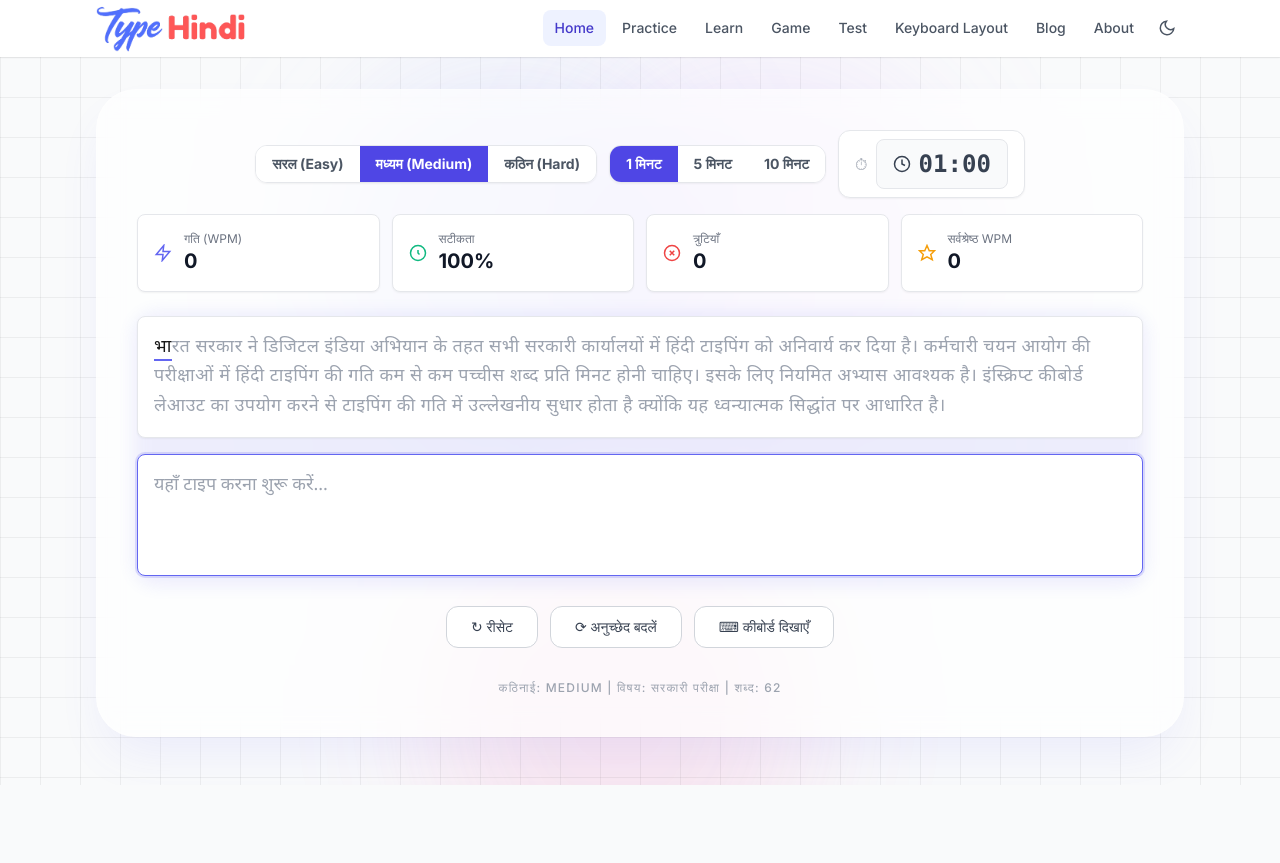
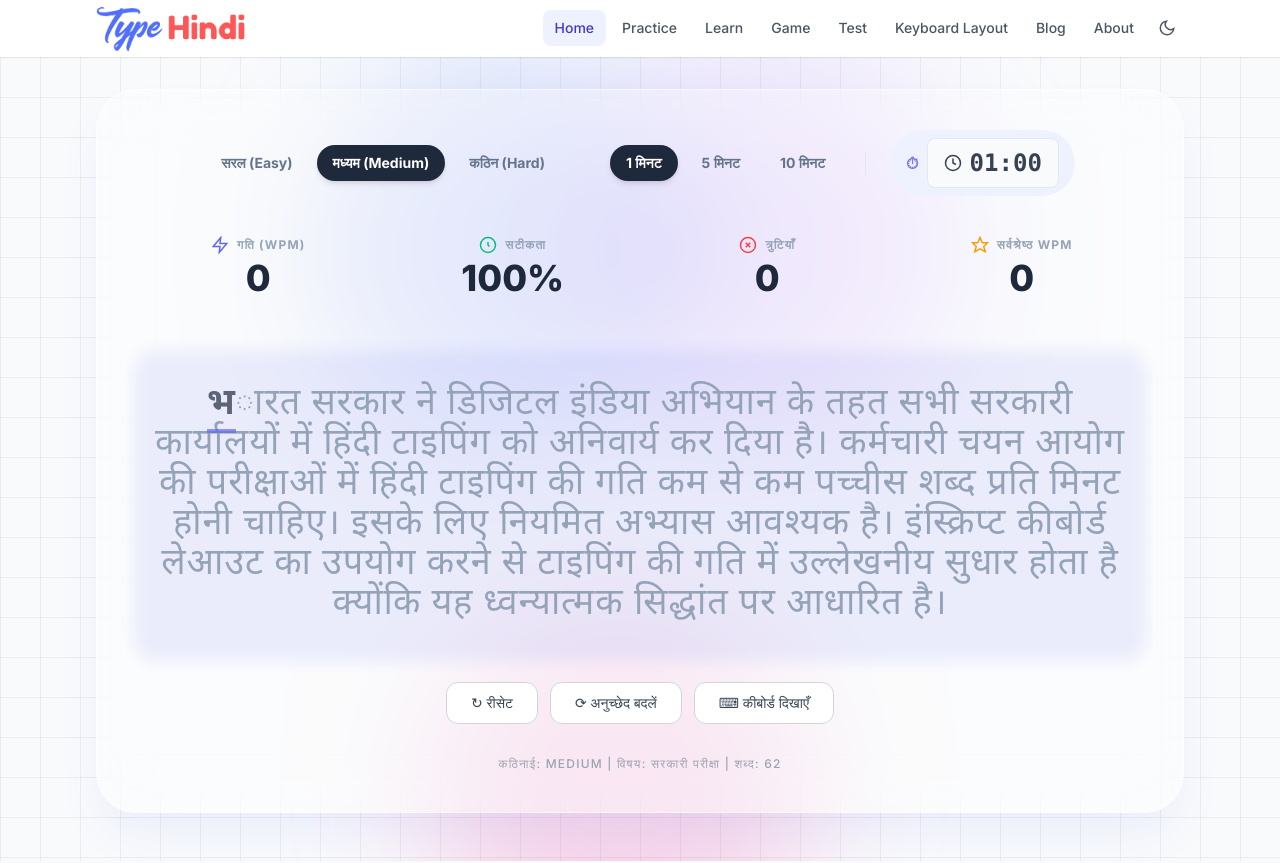
Before and after one commit to therohitbiruli/typehindi, a Next.js app: page / in a window 1280 px wide. Shown: the top 863 px of the page. Built offline with nearby package versions, Linux system fonts and the light colour scheme.

Commit message:
UI Overhaul: Minimalist Focus-First design inspired by Monkeytype

```diff
--- a/src/app/globals.css
+++ b/src/app/globals.css
@@ -88,7 +88,7 @@
   }
 
   .glass-card {
-    @apply bg-white/70 backdrop-blur-md border border-white/20 shadow-xl dark:bg-gray-900/70 dark:border-gray-800/50;
+    @apply bg-white/40 backdrop-blur-xl border border-white/60 shadow-2xl dark:bg-slate-900/40 dark:border-slate-800/60 dark:shadow-slate-900/50;
   }
 
   .bg-grid-pattern {
--- a/src/app/page.tsx
+++ b/src/app/page.tsx
@@ -6,11 +6,11 @@ export default function Homepage() {
   return (
     <div className="flex flex-col min-h-screen">
       {/* Hero Section - Practice Tool */}
-      <section className="relative overflow-hidden bg-gray-50 dark:bg-gray-950 pt-6 md:pt-8 pb-12 bg-grid-pattern">
+      <section className="relative overflow-hidden bg-slate-50 dark:bg-slate-950 pt-6 md:pt-8 pb-12 bg-grid-pattern">
         {/* Animated Background Blobs */}
-        <div className="absolute top-0 left-1/4 w-96 h-96 bg-primary-400/20 rounded-full mix-blend-multiply filter blur-3xl opacity-70 animate-blob dark:bg-primary-900/20"></div>
-        <div className="absolute top-0 right-1/4 w-96 h-96 bg-purple-400/20 rounded-full mix-blend-multiply filter blur-3xl opacity-70 animate-blob animation-delay-2000 dark:bg-purple-900/20"></div>
-        <div className="absolute -bottom-32 left-1/3 w-96 h-96 bg-pink-400/20 rounded-full mix-blend-multiply filter blur-3xl opacity-70 animate-blob animation-delay-4000 dark:bg-pink-900/20"></div>
+        <div className="absolute top-0 left-1/4 w-96 h-96 bg-primary-300/40 rounded-full mix-blend-multiply filter blur-3xl animate-blob dark:bg-primary-900/40"></div>
+        <div className="absolute top-0 right-1/4 w-96 h-96 bg-purple-300/40 rounded-full mix-blend-multiply filter blur-3xl animate-blob animation-delay-2000 dark:bg-purple-900/40"></div>
+        <div className="absolute -bottom-32 left-1/3 w-96 h-96 bg-pink-300/40 rounded-full mix-blend-multiply filter blur-3xl animate-blob animation-delay-4000 dark:bg-pink-900/40"></div>
 
         <div className="container-main relative z-10">
           <div className="glass-card rounded-[2.5rem] p-6 sm:p-10 shadow-2xl shadow-primary-500/10">
--- a/src/components/PracticeTool.tsx
+++ b/src/components/PracticeTool.tsx
@@ -98,16 +98,16 @@ export function PracticeTool({ showSEO = false }: { showSEO?: boolean }) {
   return (
     <div className="w-full">
       {/* Controls */}
-      <div className="mb-4 flex flex-wrap items-center justify-center gap-3">
-        <div className="flex rounded-xl overflow-hidden border border-gray-200 dark:border-gray-700 shadow-sm">
+      <div className="mb-8 flex flex-wrap items-center justify-center gap-6">
+        <div className="flex gap-2">
           {DIFFICULTY_OPTIONS.map((opt) => (
             <button
               key={opt.value}
               onClick={() => handleDifficultyChange(opt.value)}
-              className={`px-4 py-2 text-sm font-bold transition-all ${
+              className={`px-4 py-2 rounded-full text-sm font-bold transition-all ${
                 difficulty === opt.value
-                  ? "bg-primary-600 text-white"
-                  : "bg-white text-gray-600 hover:bg-gray-50 dark:bg-gray-800 dark:text-gray-300 dark:hover:bg-gray-700"
+                  ? "bg-slate-800 text-white shadow-md dark:bg-slate-200 dark:text-slate-900"
+                  : "text-slate-500 hover:text-slate-800 hover:bg-slate-200/50 dark:hover:text-slate-200 dark:hover:bg-slate-800/50"
               }`}
             >
               {opt.label}
@@ -115,15 +115,17 @@ export function PracticeTool({ showSEO = false }: { showSEO?: boolean }) {
           ))}
         </div>
 
-        <div className="flex rounded-xl overflow-hidden border border-gray-200 dark:border-gray-700 shadow-sm">
+        <div className="w-px h-6 bg-slate-200 dark:bg-slate-700 hidden sm:block"></div>
+
+        <div className="flex gap-2">
           {TIMER_OPTIONS.map((opt) => (
             <button
               key={opt.seconds}
               onClick={() => handleTimerChange(opt.seconds)}
-              className={`px-4 py-2 text-sm font-bold transition-all ${
+              className={`px-4 py-2 rounded-full text-sm font-bold transition-all ${
                 timerSeconds === opt.seconds
-                  ? "bg-primary-600 text-white"
-                  : "bg-white text-gray-600 hover:bg-gray-50 dark:bg-gray-800 dark:text-gray-300 dark:hover:bg-gray-700"
+                  ? "bg-slate-800 text-white shadow-md dark:bg-slate-200 dark:text-slate-900"
+                  : "text-slate-500 hover:text-slate-800 hover:bg-slate-200/50 dark:hover:text-slate-200 dark:hover:bg-slate-800/50"
               }`}
             >
               {opt.label}
@@ -131,14 +133,16 @@ export function PracticeTool({ showSEO = false }: { showSEO?: boolean }) {
           ))}
         </div>
 
-        <div className="bg-white dark:bg-gray-800 px-4 py-2 rounded-xl border border-gray-200 dark:border-gray-700 shadow-sm flex items-center gap-2">
-          <span className="text-gray-400">⏱</span>
+        <div className="w-px h-6 bg-slate-200 dark:bg-slate-700 hidden sm:block"></div>
+
+        <div className="px-4 py-2 rounded-full flex items-center gap-2 text-primary-600 font-bold dark:text-primary-400 bg-primary-50 dark:bg-primary-900/30">
+          <span className="animate-pulse">⏱</span>
           <TimerDisplay formattedTime={formattedTime} isRunning={isRunning} />
         </div>
       </div>
 
       {/* Stats */}
-      <div className="mb-6">
+      <div className="mb-12">
         <Stats stats={stats} bestWpm={bestWpm} />
       </div>
 
--- a/src/components/Stats.tsx
+++ b/src/components/Stats.tsx
@@ -63,12 +63,12 @@ function StatCard({
   icon: React.ReactNode;
 }) {
   return (
-    <div className="card flex items-center gap-3">
-      <div className="flex-shrink-0">{icon}</div>
-      <div>
-        <p className="text-xs text-gray-500 dark:text-gray-400">{label}</p>
-        <p className="text-xl font-bold text-gray-900 dark:text-white">{value}</p>
+    <div className="flex flex-col items-center justify-center gap-1 p-2">
+      <div className="flex items-center gap-2 text-xs text-slate-400 dark:text-slate-500 font-bold uppercase tracking-widest">
+        {icon}
+        <span>{label}</span>
       </div>
+      <p className="text-3xl md:text-4xl font-extrabold text-slate-800 dark:text-slate-200">{value}</p>
     </div>
   );
 }
--- a/src/components/TypingBox.tsx
+++ b/src/components/TypingBox.tsx
@@ -62,30 +62,28 @@ export const TypingBox = memo(function TypingBox({
   }, []);
 
   return (
-    <div className="space-y-4">
-      {/* Target text display */}
+    <div className="relative w-full rounded-2xl md:px-4 py-8 min-h-[200px]" onClick={handleFocus}>
+      {/* Target text display (Monkeytype style) */}
       <div
-        className="card cursor-text select-none font-hindi text-lg leading-relaxed tracking-wide"
-        onClick={handleFocus}
+        className="font-hindi text-2xl md:text-4xl leading-relaxed tracking-wide pointer-events-none select-none z-10 relative text-center"
         id="typing-target"
       >
         {targetText.split("").map((char, index) => {
-          let className = "char-upcoming";
+          let className = "text-slate-400 dark:text-slate-600";
           if (index < typedText.length) {
-            className = typedText[index] === char ? "char-correct" : "char-incorrect";
+            className = typedText[index] === char ? "text-slate-800 dark:text-slate-200 font-bold" : "text-red-500 bg-red-100/50 dark:bg-red-900/30 rounded-sm";
           } else if (index === typedText.length) {
-            className = "char-current";
+            className = "border-b-4 border-primary-500 animate-pulse text-slate-800 dark:text-slate-200 font-bold";
           }
           return (
-            <span key={index} className={className}>
+            <span key={index} className={`transition-colors duration-75 ${className}`}>
               {char}
             </span>
           );
         })}
       </div>
 
-      {/* Hidden textarea for input */}
-      <div className="relative">
+      {/* Hidden textarea for input capture */}
       <textarea
         ref={textareaRef}
         value={typedText}
@@ -95,23 +93,21 @@ export const TypingBox = memo(function TypingBox({
         onPaste={preventCopyPaste}
         onCut={preventCopyPaste}
         disabled={isFinished}
-          className="w-full resize-none rounded-lg border border-gray-300 bg-white p-4 font-hindi text-lg leading-relaxed focus:border-primary-500 focus:outline-none focus:ring-2 focus:ring-primary-500/20 disabled:cursor-not-allowed disabled:opacity-50 dark:border-gray-600 dark:bg-gray-900 dark:focus:border-primary-400"
-          rows={3}
-          placeholder={isStarted ? "" : "यहाँ टाइप करना शुरू करें..."}
+        className="absolute inset-0 w-full h-full opacity-0 resize-none cursor-text z-0"
         spellCheck={false}
         autoComplete="off"
         autoCorrect="off"
         autoCapitalize="off"
         id="typing-input"
       />
+
       {isFinished && (
-          <div className="absolute inset-0 flex items-center justify-center rounded-lg bg-white/80 dark:bg-gray-900/80">
-            <p className="text-lg font-semibold text-primary-600 dark:text-primary-400">
-              ✓ पूर्ण! (Completed!)
+        <div className="absolute inset-0 z-20 flex items-center justify-center rounded-2xl bg-white/60 backdrop-blur-md dark:bg-gray-900/60">
+          <p className="text-3xl font-extrabold text-primary-600 dark:text-primary-400">
+            ✓ पूर्ण! (Completed)
           </p>
         </div>
       )}
     </div>
-    </div>
   );
 });
```
Lines whose indentation alone changed are shown as unchanged.
